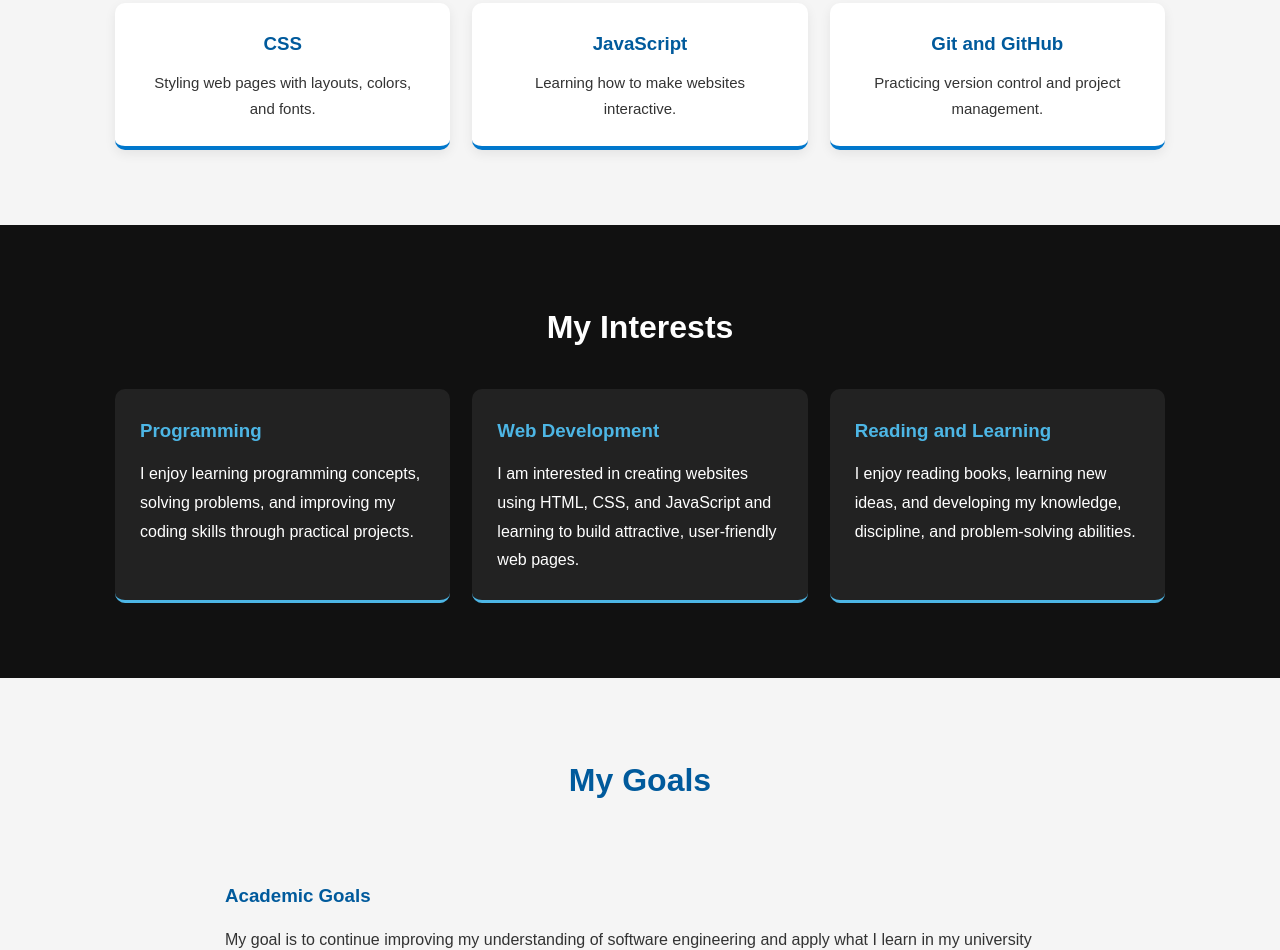
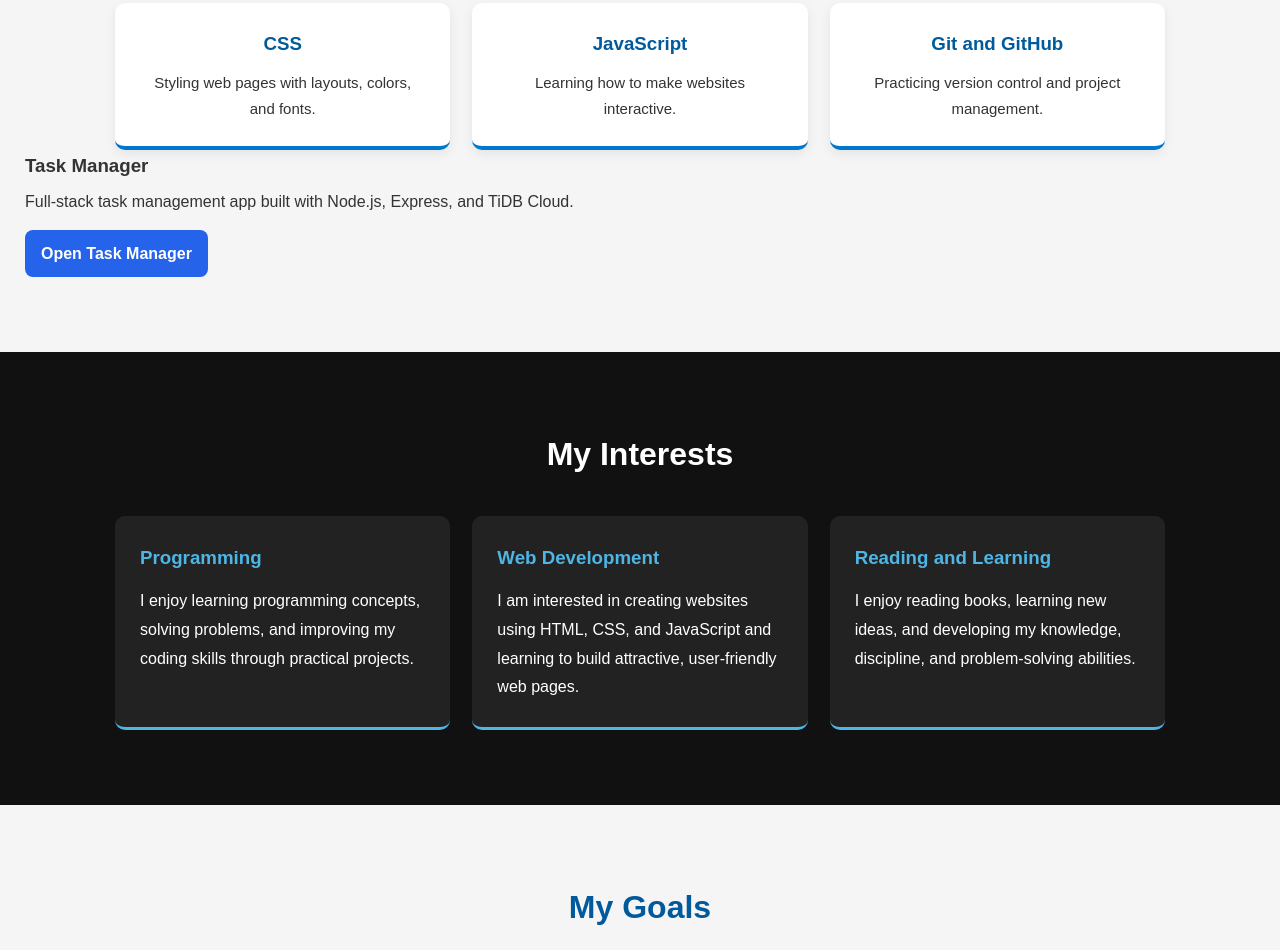
Before and after one commit to hikmadelwe37-cloud/websits-project, a website: page personal_portfolio/public/index.html in a window 1280 px wide. Shown: the part 2193-3143 px from the top of the page. Drawn offline with Linux system fonts and the light colour scheme.

Commit message:
Add Task Manager project card and CSS

```diff
--- a/personal_portfolio/public/index.html
+++ b/personal_portfolio/public/index.html
@@ -177,6 +177,17 @@
             </div>
 
         </div>
+        <section>
+            <div class="project-card">
+  <h3>Task Manager</h3>
+  <p>Full-stack task management app built with Node.js, Express, and TiDB Cloud.</p>
+  <a href="https://task-manager-gold-tau.vercel.app" target="_blank" rel="noopener noreferrer">
+    Open Task Manager
+  </a>
+</div>
+
+
+        </section>
     </section>
 
     <!-- 5. INTERESTS: BLACK -->
--- a/personal_portfolio/public/style.css
+++ b/personal_portfolio/public/style.css
@@ -352,6 +352,46 @@ header {
     font-size: 15px;
 }
 
+* ========================================
+   8. projects
+======================================== */
+
+.project-card {
+  max-width: 420px;
+  margin: 24px auto;
+  padding: 20px 24px;
+  border-radius: 12px;
+  background-color: #ffffff;
+  box-shadow: 0 6px 18px rgba(0, 0, 0, 0.08);
+  text-align: left;
+}
+
+.project-card h3 {
+  margin-top: 0;
+  margin-bottom: 8px;
+}
+
+.project-card p {
+  margin-top: 0;
+  margin-bottom: 16px;
+  line-height: 1.5;
+}
+
+.project-card a {
+  display: inline-block;
+  padding: 10px 16px;
+  border-radius: 8px;
+  background-color: #2563eb;
+  color: #ffffff;
+  text-decoration: none;
+  font-weight: 600;
+}
+
+.project-card a:hover {
+  background-color: #1d4ed8;
+}
+
+
 /* ========================================
    8. INTERESTS — BLACK
 ======================================== */
```
